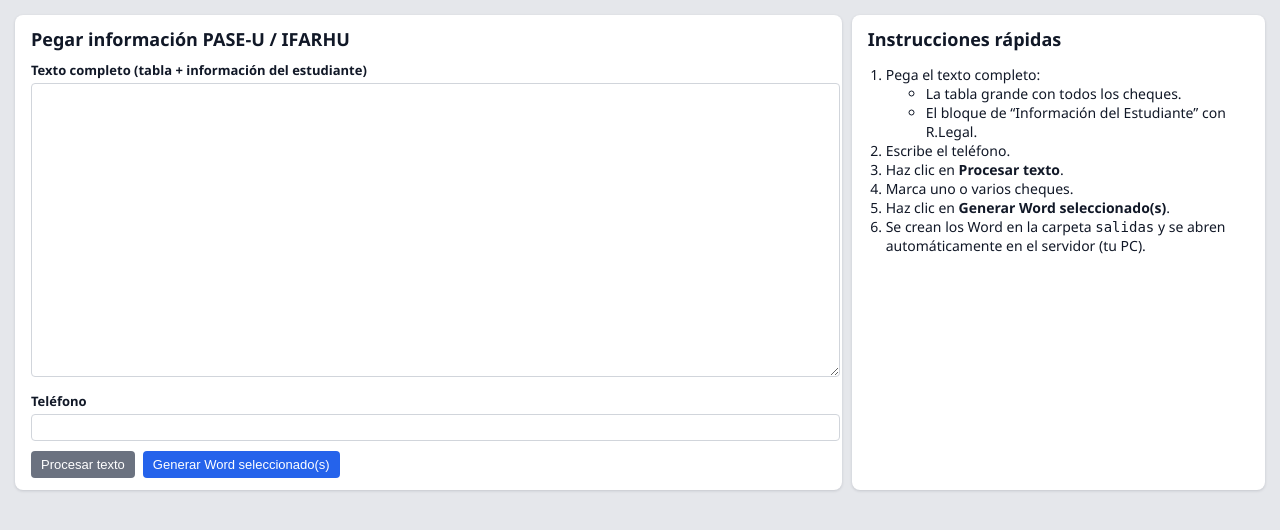
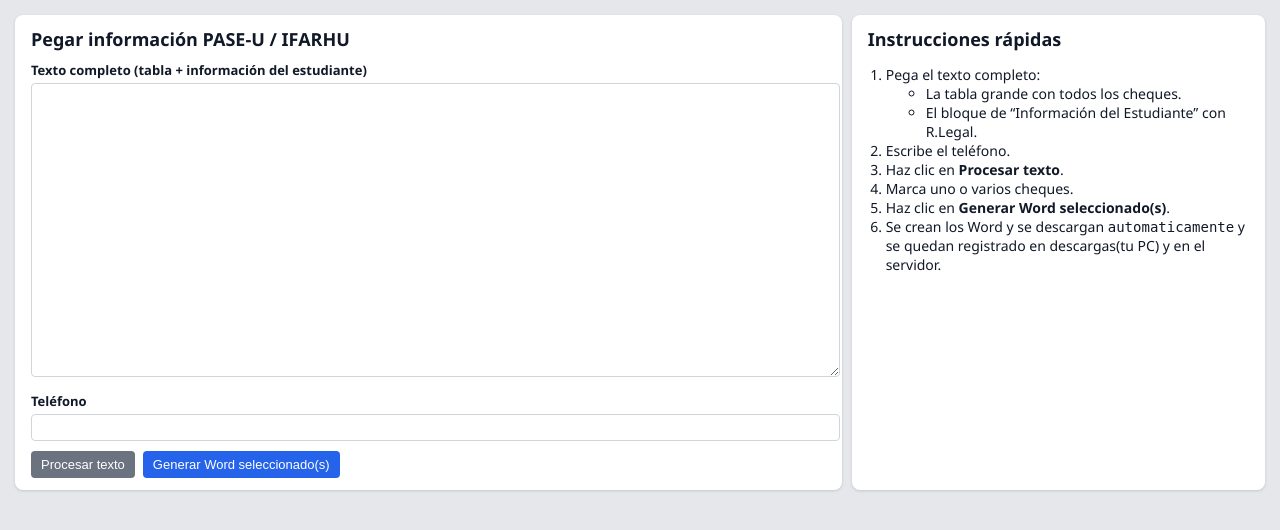
Before and after one commit to isaias2210/reemplazo, a Flask app: page / in a window 1280 px wide. Shown: the part 87-617 px from the top of the page. Run offline with Flask 3, Linux system fonts and the light colour scheme.

Commit message:
Revise Word file creation and download instructions
Updated instructions for Word file creation and download.

```diff
--- a/templates/index.html
+++ b/templates/index.html
@@ -79,8 +79,8 @@
       <li>Marca uno o varios cheques.</li>
       <li>Haz clic en <strong>Generar Word seleccionado(s)</strong>.</li>
       <li>
-        Se crean los Word en la carpeta <code>salidas</code> y se abren
-        automáticamente en el servidor (tu PC).
+        Se crean los Word y se descargan <code>automaticamente</code> y se quedan registrado
+        en descargas(tu PC) y en el servidor.
       </li>
     </ol>
   </section>
```
